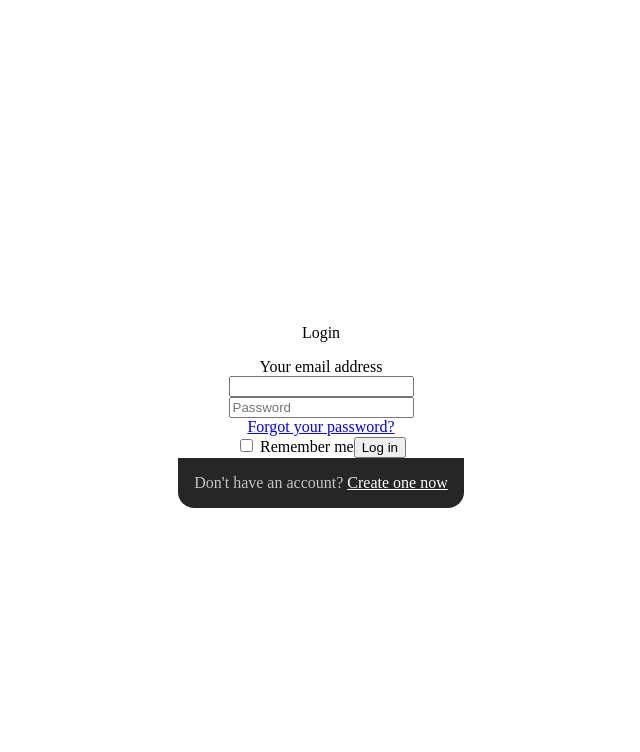
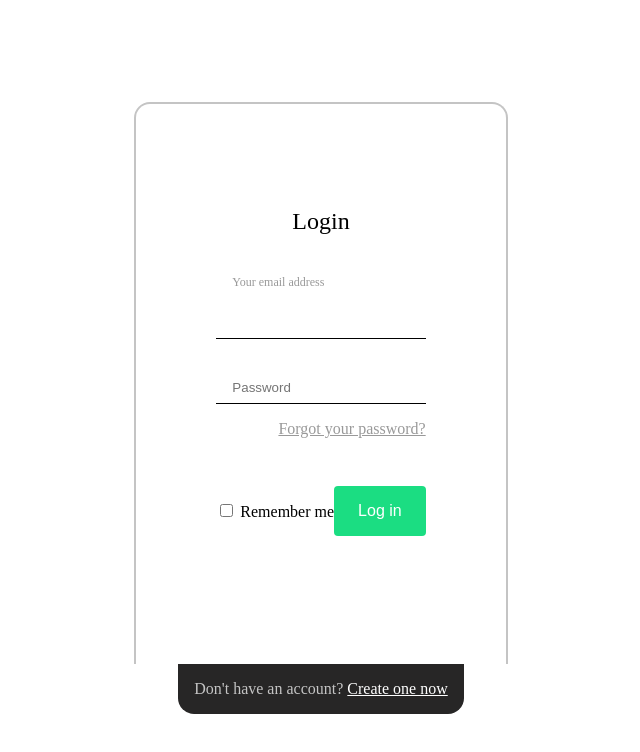
Before and after one commit to J0hnux/my-car-rental, a Next.js app: page /Login in a window 1280 px wide. Shown: the top 752 px of the page, without its empty margins (319-959 px from the left). Built offline with nearby package versions, Linux system fonts and the light colour scheme.

Commit message:
Encased login fields inside login area div

```diff
--- a/src/pages/Login.js
+++ b/src/pages/Login.js
@@ -3,6 +3,7 @@ import "../styles/Login.scss";
 export default function Login() {
   return (
     <div className="login-container">
+      <div className="login-area">
         <p className="login_header">Login</p>
         <label htmlFor="email">Your email address</label>
         <input type="email" />
@@ -16,6 +17,7 @@ export default function Login() {
           </span>
           <button>Log in</button>
         </div>
+      </div>
       <div className="signup-area">
         <p>Don{"'"}t have an account?&nbsp;</p>
         <span>
```
Lines whose indentation alone changed are shown as unchanged.
